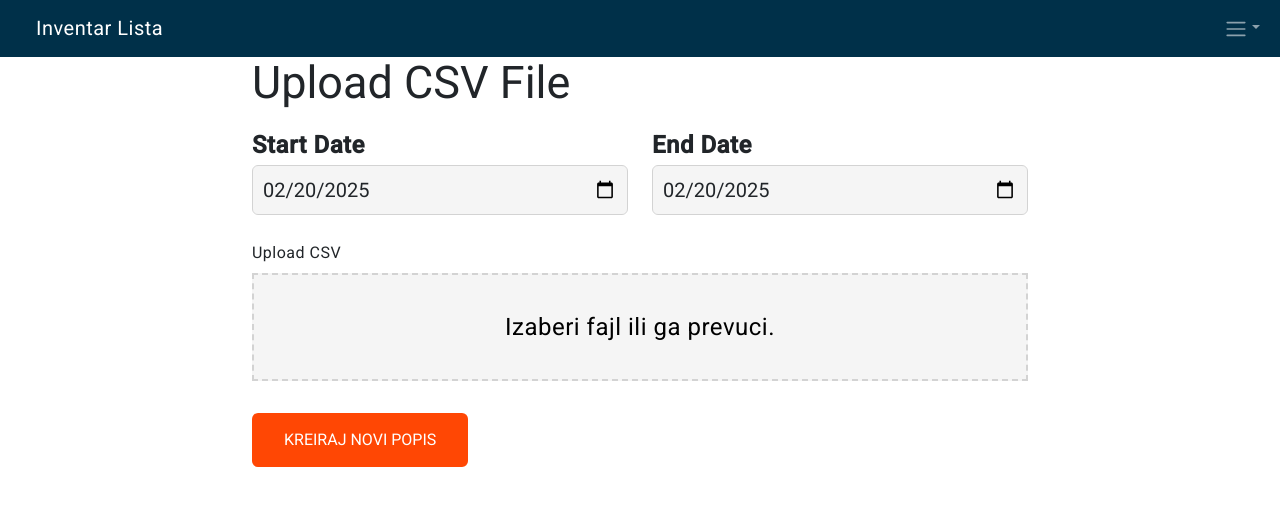
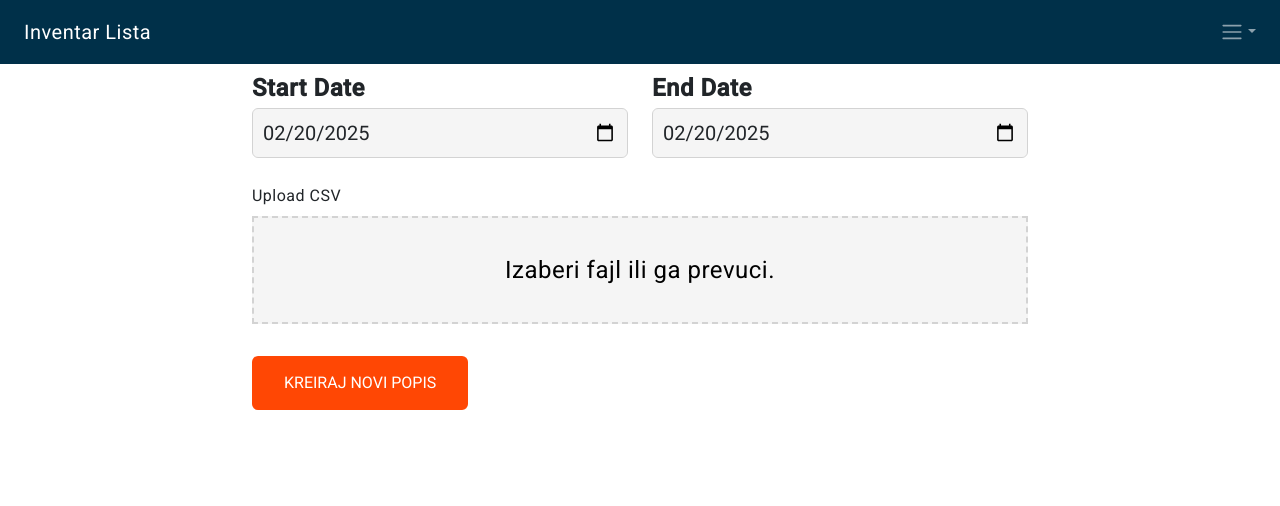
Before and after one commit to nikolapetrovic01/popisna_lista, an Angular app in the folder frontend/: page /controller/create in a window 1280 px wide. Shown: the top 506 px of the page. Built offline with nearby package versions, Linux system fonts and the light colour scheme; sample sign-in values are in the browser's storage.

Commit message:
FRONTEND: GitIssue 19 za controller zapocet BACKEND: PROBLEM:

```diff
--- a/frontend/src/app/component/header/header.component.html
+++ b/frontend/src/app/component/header/header.component.html
@@ -1,14 +1,23 @@
-<nav class="navbar navbar-expand-md navbar-dark ps-3">
-  <div class="container-fluid">
+<nav class="navbar navbar-expand-md navbar-dark fixed-top">
+  <div class="container-fluid px-3">
     <a class="navbar-brand d-flex align-items-center">
       <i class="bi bi-gift-fill me-2"></i>
       Inventar Lista
     </a>
 
     <div class="collapse navbar-collapse" id="navbarSupportedContent">
-      <ul class="navbar-nav mr-auto">
+      <ul class="navbar-nav me-auto">
         <li class="nav-item">
-          <a class="nav-link" routerLink="/controller" *ngIf="loginService.isLoggedIn() && loginService.getUserRole() === 'MANAGER'">Inventar</a>
+          <a class="nav-link" routerLink="/controller"
+             *ngIf="loginService.isLoggedIn() && loginService.getUserRole() === 'MANAGER'">
+            Inventar
+          </a>
+        </li>
+        <li class="nav-item">
+          <a class="nav-link" routerLink="/users/manage"
+             *ngIf="loginService.isLoggedIn() && loginService.getUserRole() === 'MANAGER'">
+            Upravljanje Korisnicima
+          </a>
         </li>
       </ul>
     </div>
@@ -28,12 +37,28 @@
           <span class="navbar-toggler-icon"></span>
         </a>
         <ul class="dropdown-menu dropdown-menu-end" aria-labelledby="userDropdown">
+
+          <li class="d-block d-sm-none">
+            <a class="dropdown-item" routerLink="/controller"
+               *ngIf="loginService.isLoggedIn() && loginService.getUserRole() === 'MANAGER'">
+              Inventar
+            </a>
+          </li>
+
+          <li class="d-block d-sm-none">
+            <a class="dropdown-item" routerLink="/users/manage"
+               *ngIf="loginService.isLoggedIn() && loginService.getUserRole() === 'MANAGER'">
+              Upravljanje Korisnicima
+            </a>
+          </li>
+
           <li>
             <a class="dropdown-item" routerLink="/" (click)="loginService.logoutUser()">
               Logout
             </a>
           </li>
         </ul>
+
       </li>
     </ul>
 
--- a/frontend/src/app/component/header/header.component.scss
+++ b/frontend/src/app/component/header/header.component.scss
@@ -1,3 +1,5 @@
 .navbar {
   background-color: #003049;
+  min-height: 8vh;
+  height: auto;
 }
--- a/frontend/src/app/component/worker/worker-higher-level/worker-higher-level.component.html
+++ b/frontend/src/app/component/worker/worker-higher-level/worker-higher-level.component.html
@@ -5,7 +5,9 @@
     <div *ngIf="isLoadingTasks">Loading tasks...</div>
     <ul *ngIf="!isLoadingTasks && activeItems.length > 0">
       <div class="active-items">
-        <app-dropdown-item *ngFor="let item of filteredActiveItems" [item]="item" (click)="navigateToInventoryClicked(item)"></app-dropdown-item>
+        <app-dropdown-item *ngFor="let item of filteredActiveItems"
+                           [item]="item"
+                           (click)="navigateToInventoryClicked(item)"></app-dropdown-item>
       </div>
     </ul>
     <div *ngIf="!isLoadingTasks && activeItems.length === 0">Trenutno nema aktivnon popisa.</div>
```
